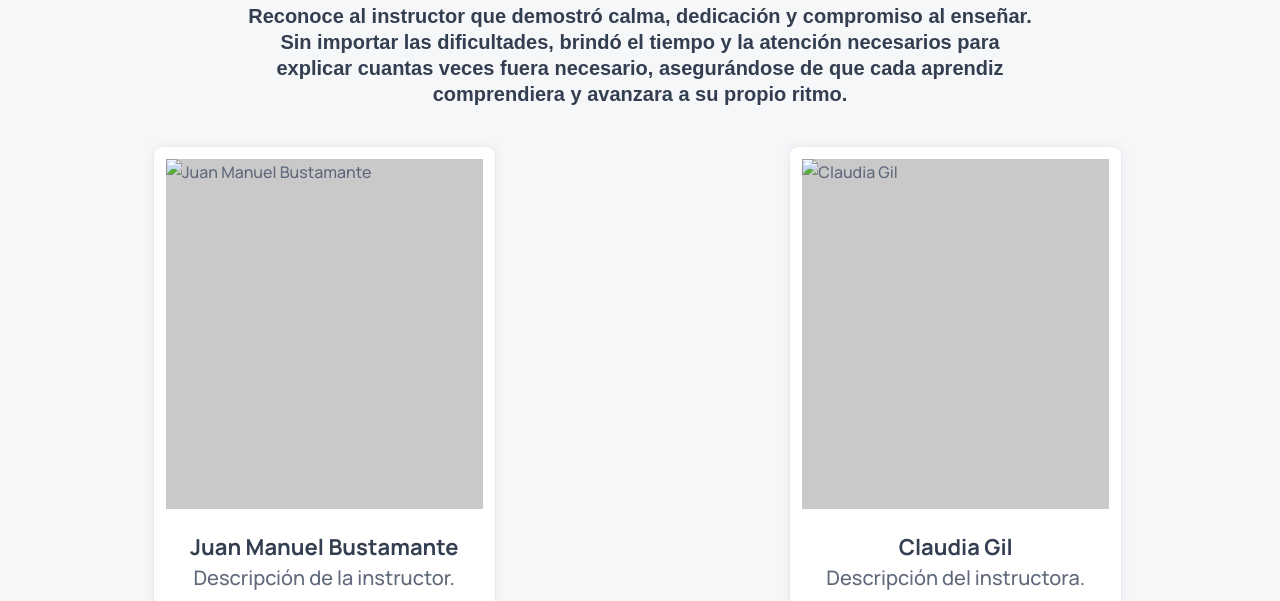
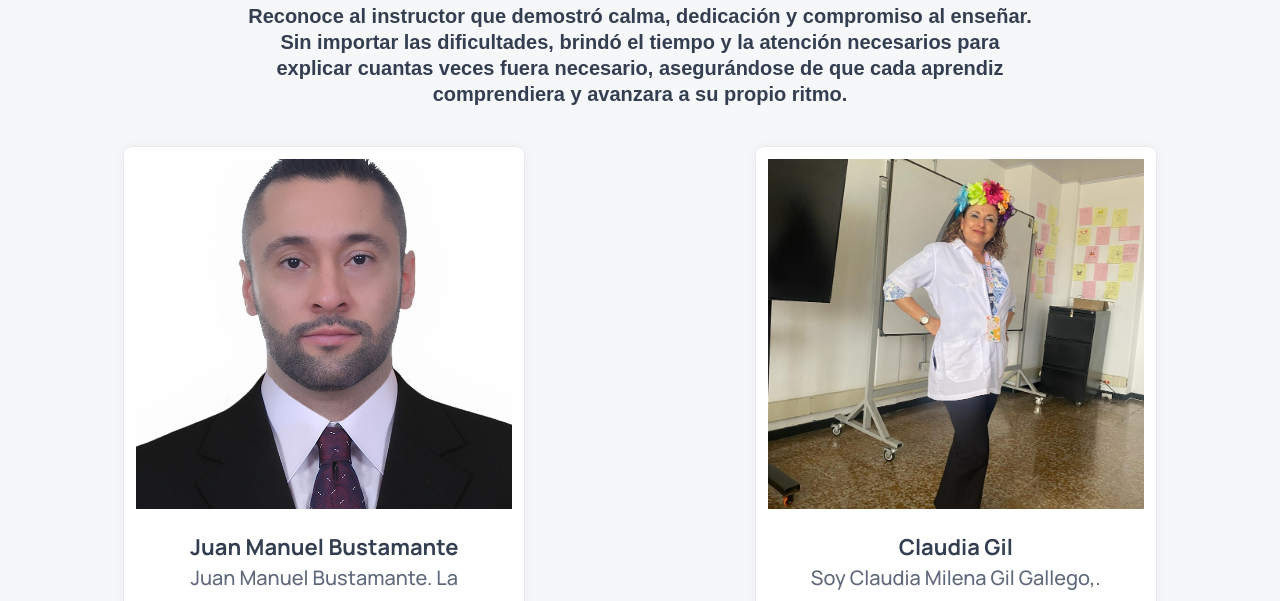
Before and after one commit to Alejandro-Bedoya/PREMIOS-FPI, a plain HTML site: page categoria-5.html in a window 1280 px wide. Shown: the part 351-952 px from the top of the page. Drawn offline with nearby package versions, Linux system fonts and the light colour scheme; no server answers.

Commit message:
Update categoria-5.html

```diff
--- a/categoria-5.html
+++ b/categoria-5.html
@@ -105,11 +105,14 @@
                 <div class="grid-container">
                     <div class="project-card">
                         <figure class="card-banner img-holder">
-                            <img src="SENA VERDE.png" alt="Juan Manuel Bustamante" class="img-cover">
+                            <img src="Instructores/JUAN MANUEL BUSTAMANTE.jpeg" alt="Juan Manuel Bustamante" class="img-cover">
                         </figure>
                         <div class="card-content">
                             <h3 class="h3">Juan Manuel Bustamante</h3>
-                            <p class="card-text">Descripción de la instructor.</p>
+                            <p class="card-text">Juan Manuel Bustamante. La descripción, Soy una persona apasionada por la
+                            educación, me encanta compartir mis conocimientos y experiencias y promover el aprendizaje del
+                            idioma inglés en mis aprendices. Soy Resiliente y creativo, amo mi familia y lucho cada dia
+                            por ser mejor ser humano.</p>
                             <!--<div class="progress-container">
                                 <div class="progress-bar" id="progress-Juan-Manuel-Bustamante"></div>
                             </div>
@@ -120,11 +123,16 @@
 
                     <div class="project-card">
                         <figure class="card-banner img-holder">
-                            <img src="SENA VERDE.png" alt="Claudia Gil" class="img-cover">
+                            <img src="Instructores/CLAUDIA GIL.jpeg" alt="Claudia Gil" class="img-cover">
                         </figure>
                         <div class="card-content">
                             <h3 class="h3">Claudia Gil</h3>
-                            <p class="card-text">Descripción del instructora.</p>
+                            <p class="card-text">Soy Claudia Milena Gil Gallego,. Soy  mamá de dos hermosos hijos Daniel
+                            y Emmanuel, que son el centro de mi vida y de nuestro hogar, que comparto con mi ayuda idónea
+                            mi esposo, que es un regalo y bendición del todo poderoso. Mujer creyente, respetuosa  y temerosa.
+                            Agradecida por todo lo que tengo, porque Dios me guía y me pone en los lugares donde debo estar.
+                            Agradezco el poder compartir con ustedes cómo aprendices de esta gran institución, me han dado grandes
+                            enseñanzas y también he conocido personas maravillosas con las que he construido grandes lazos de amistad.</p>
                             <!--<div class="progress-container">
                                 <div class="progress-bar" id="progress-Claudia-Gil"></div>
                             </div>
```
